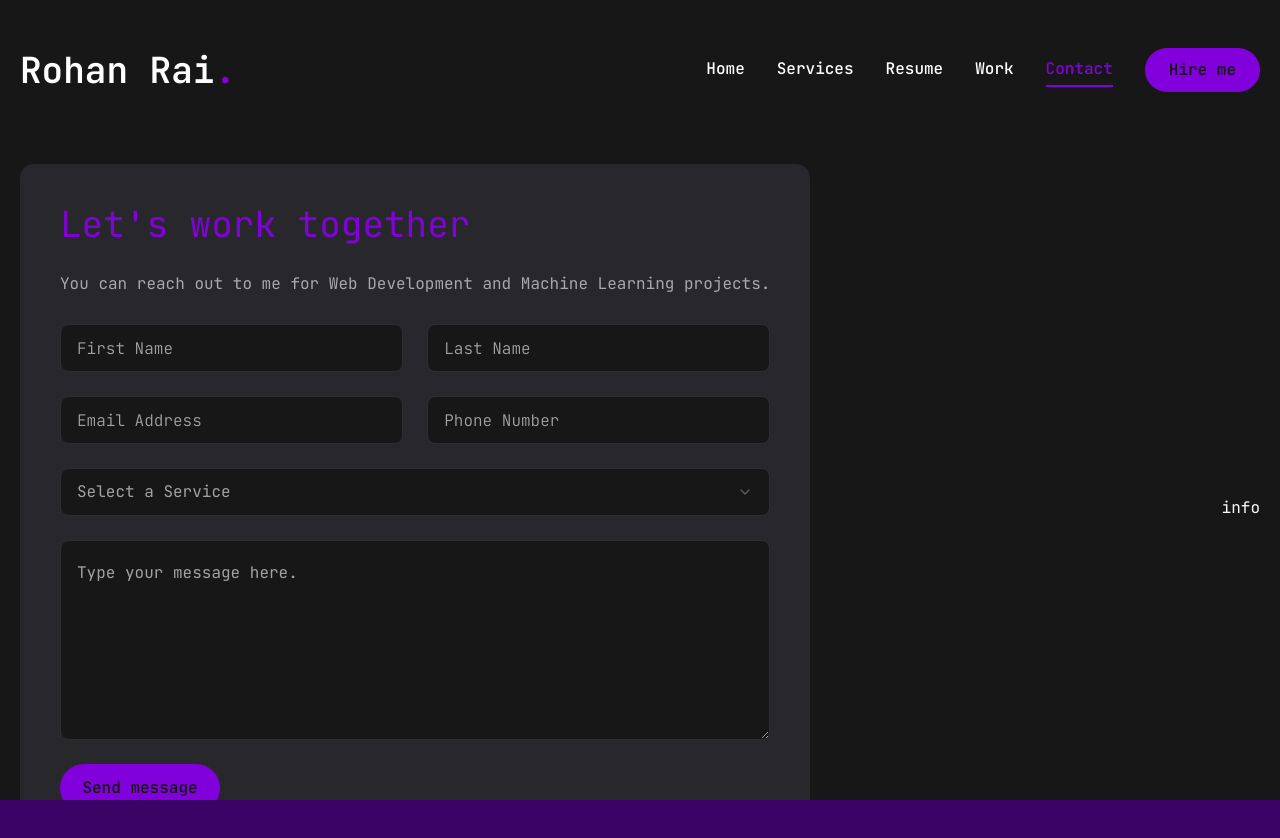
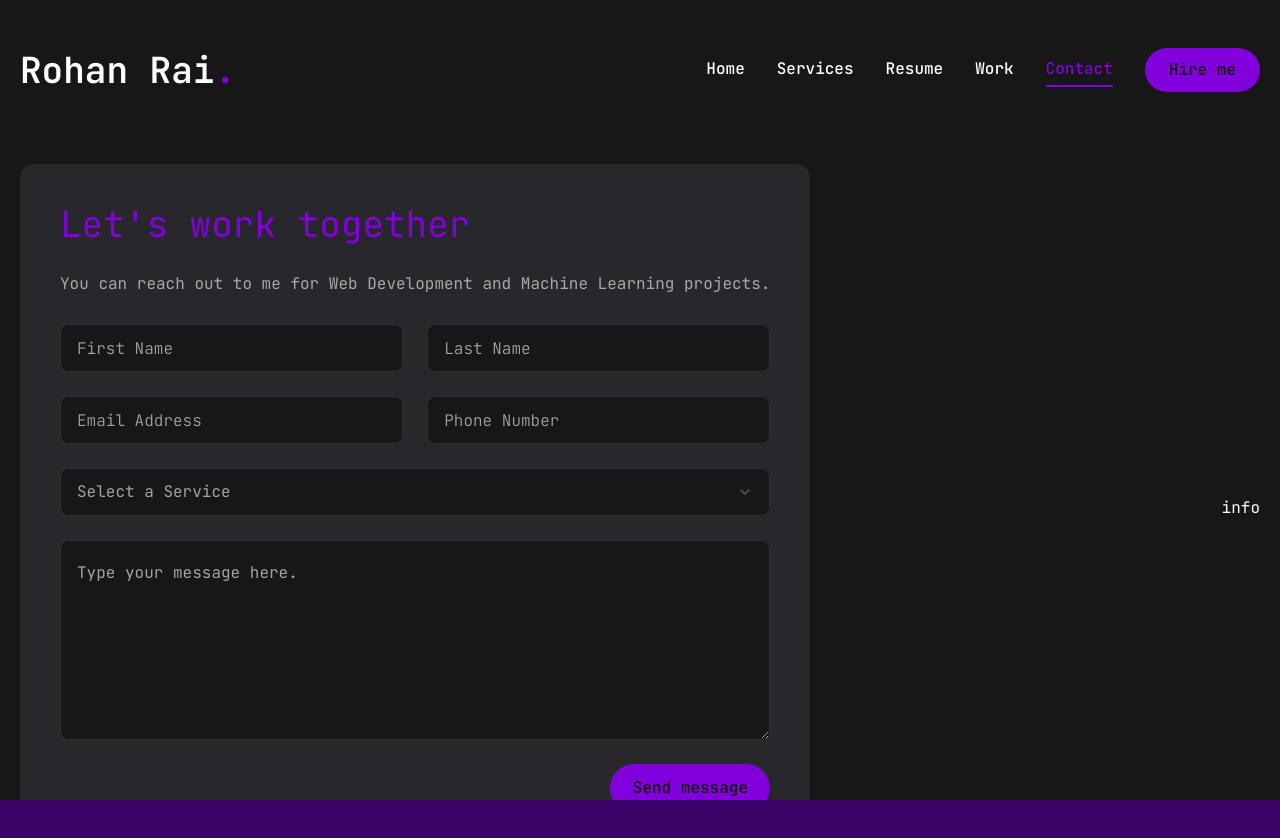
Before and after one commit to rohxn-rai/rohan-rai-portfolio, a Next.js app: page /contact in a window 1280 px wide. Shown: the top 838 px of the page. Built offline with nearby package versions, Linux system fonts and the light colour scheme.

Commit message:
modified Contact - aligned the button to the right

```diff
--- a/app/contact/page.jsx
+++ b/app/contact/page.jsx
@@ -89,13 +89,16 @@ const Contact = () => {
 
               {/* button */}
 
-              <Button size="md" className="max-w-40">
-                Send message
-              </Button>
+              <div className="text-right">
+                <Button size="md" className="max-w-40">
+                  Send message
+                </Button>
+              </div>
             </form>
           </div>
 
           {/* info */}
+
           <div className="flex-1 flex items-center xl:justify-end order-1 xl:order-none mb-8 xl:mb-0">
             info
           </div>
```
